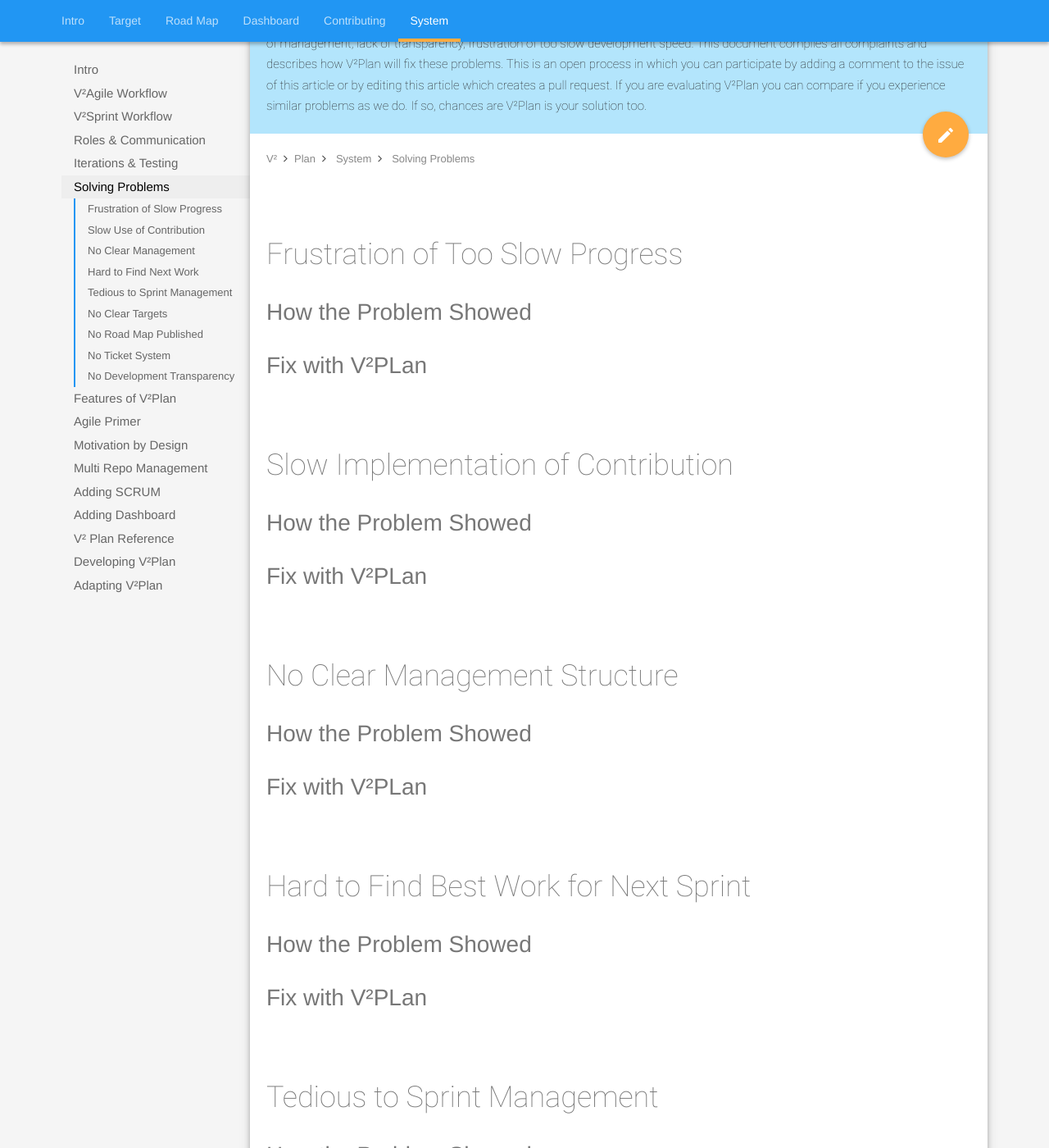
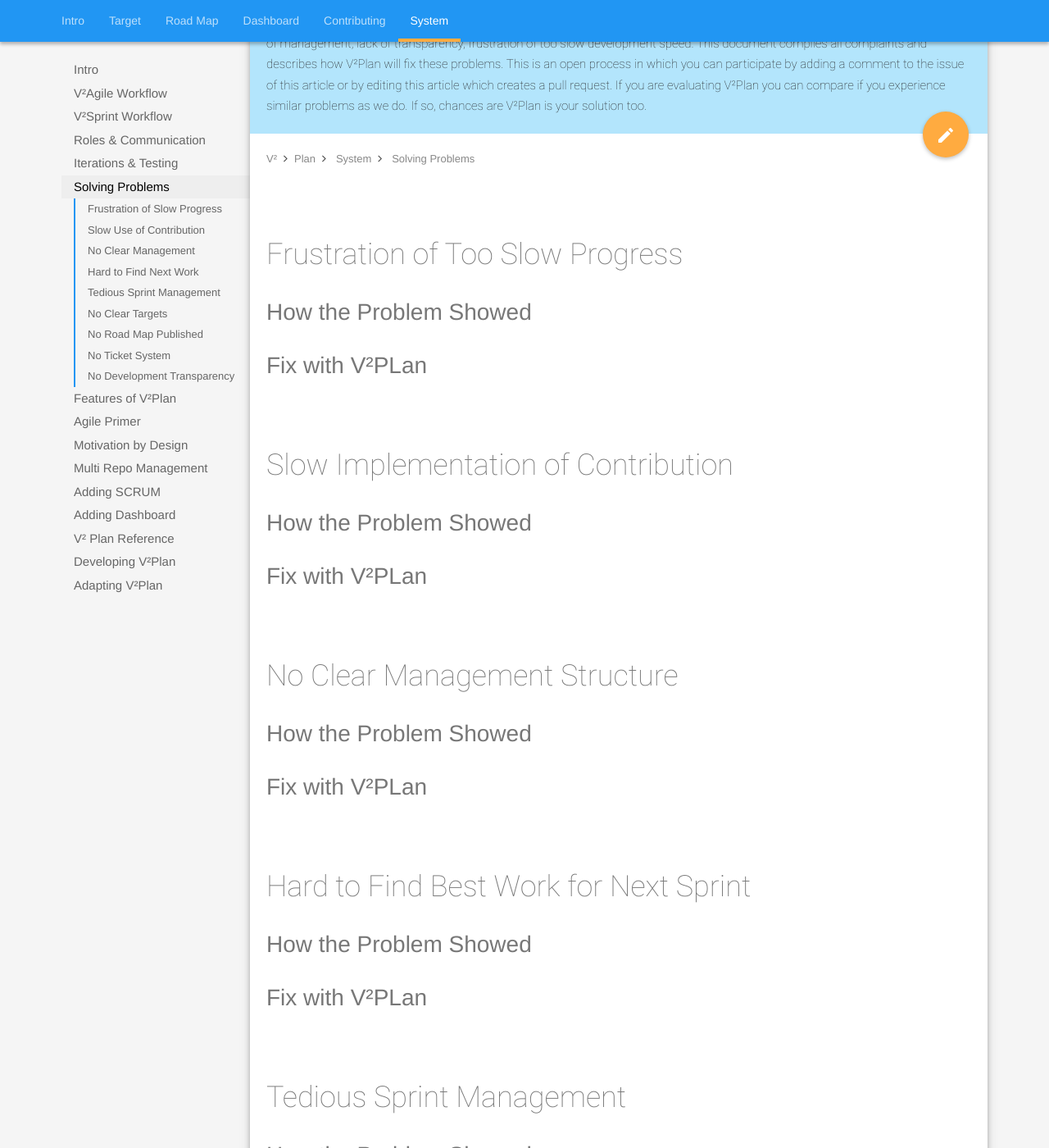
Before and after one commit to V-Squared/v2-Plan, a Jekyll site: the page built from system/solving-problems.md, in a window 1280 px wide and 1400 px high, scrolled down 406 px. Shown: the whole window at 82% size. Built offline with Jekyll 4.4.1, drawn with Linux system fonts in a browser that asks for light colours.

Commit message:
Fixed typos

```diff
--- a/system/solving-problems.md
+++ b/system/solving-problems.md
@@ -13,7 +13,7 @@ contents:
      url: no-management
    - name: Hard to Find Next Work
      url: hard-find-work
-   - name: Tedious to Sprint Management
+   - name: Tedious Sprint Management
      url: tedious-sprint
    - name: No Clear Targets
      url: no-targets
@@ -57,7 +57,7 @@ contents:
 
 
 
-# Tedious to Sprint Management<a name="tedious-sprint"></a>
+# Tedious Sprint Management<a name="tedious-sprint"></a>
 
 ## How the Problem Showed
 
```
